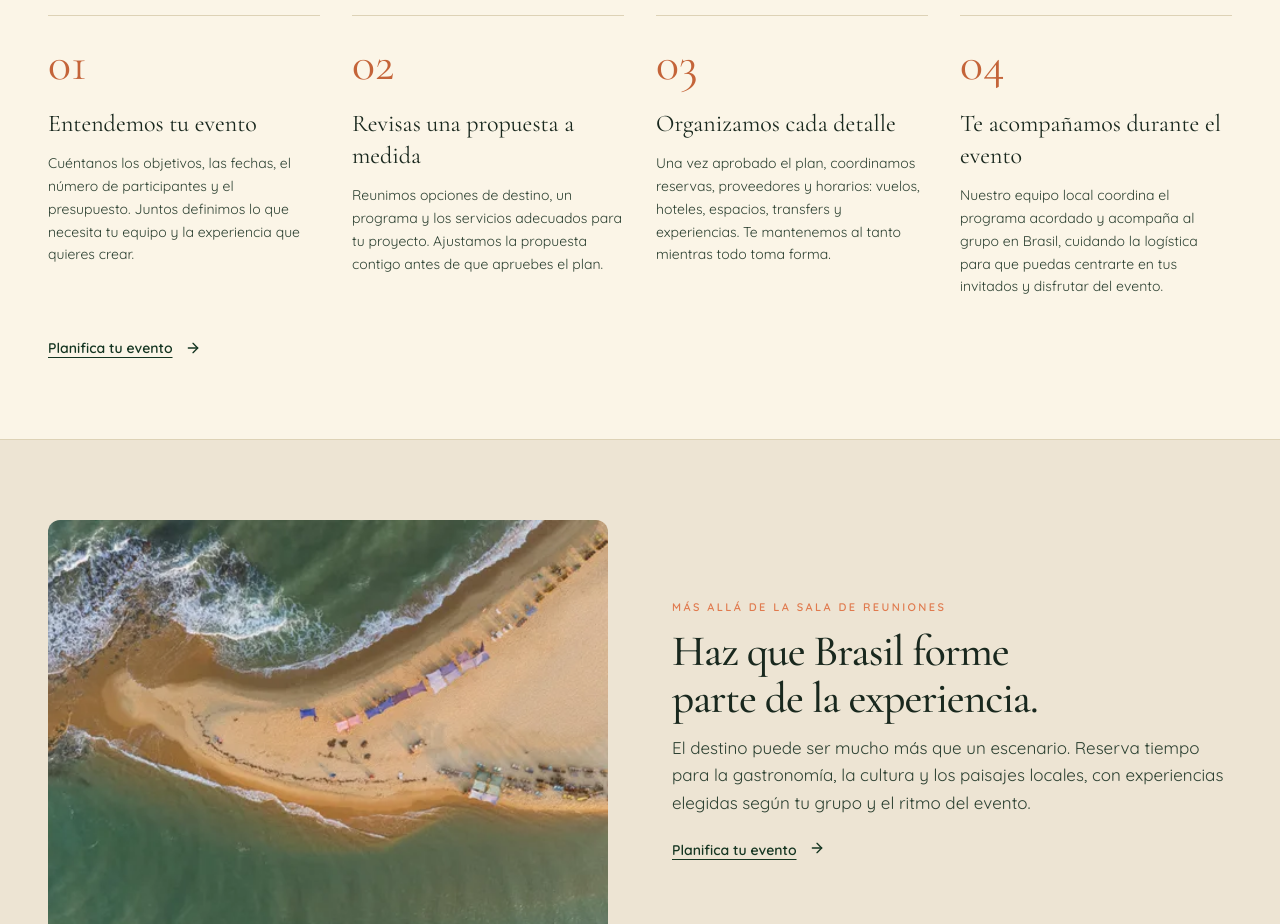
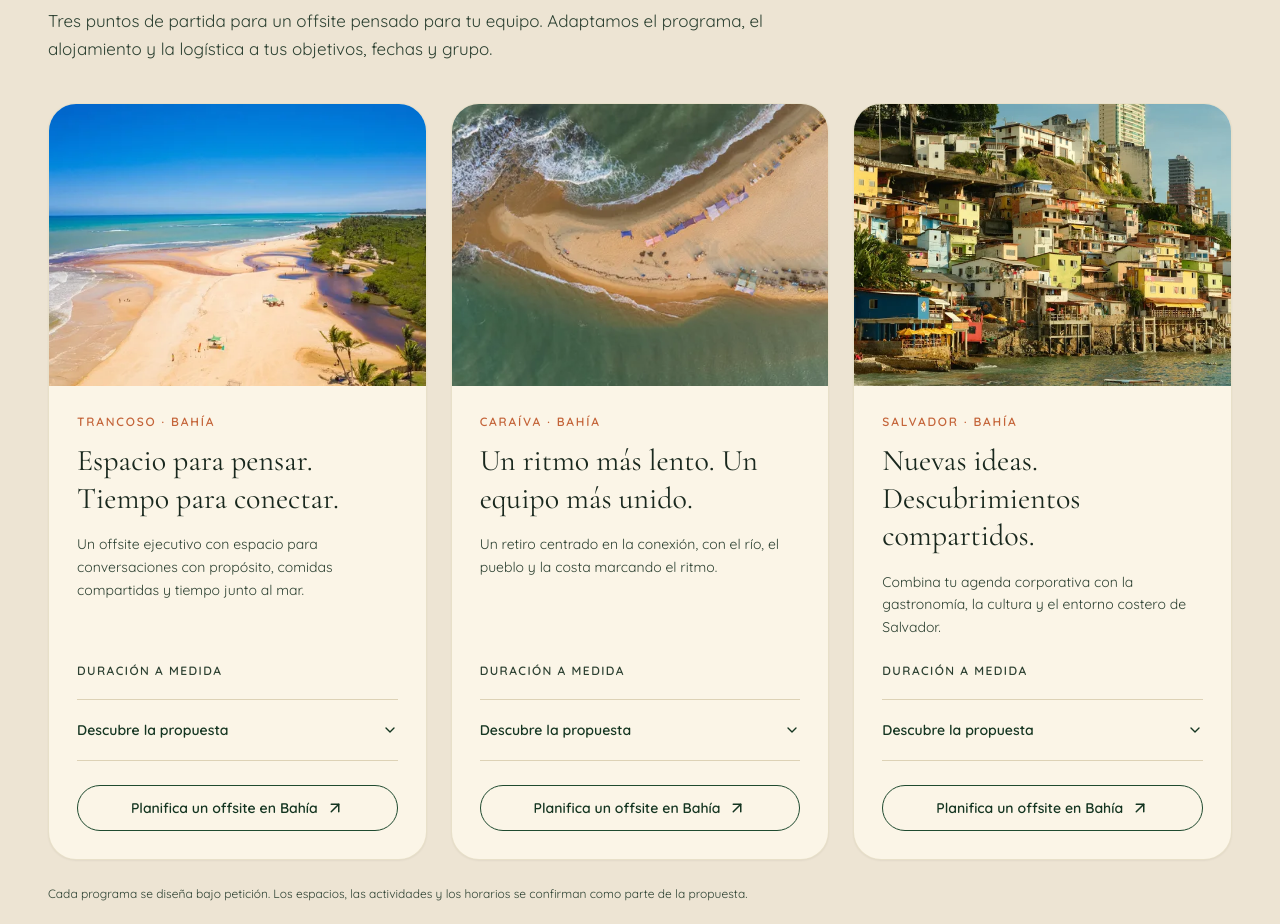
Before and after one commit to marinavvargas19-arch/braziloffscript, a Next.js app: page /es/corporate-events in a window 1280 px wide. Shown: the part 1522-2446 px from the top of the page. Built offline with nearby package versions, Linux system fonts and the light colour scheme.

Commit message:
Add bilingual Bahia offsite experience cards

```diff
--- /dev/null
+++ b/components/bahia-offsites.jsx
@@ -0,0 +1,56 @@
+import { ArrowUpRight, ChevronDown } from 'lucide-react';
+import { Container, SectionHead } from '@/components/ui/section';
+
+const copy = {
+  en: {
+    eyebrow: 'Signature offsites', title: 'Bring your team to Bahia.',
+    intro: 'Three starting points for an offsite shaped around your people. We tailor the programme, accommodation and logistics to your objectives, dates and group.',
+    duration: 'Tailored duration', details: 'Explore the idea', cta: 'Plan an offsite in Bahia',
+    note: 'Each programme is designed on request. Venues, activities and timing are confirmed as part of your proposal.',
+    cards: [
+      { destination: 'Trancoso', title: 'Space to think. Time to connect.', description: 'An executive offsite with room for focused conversations, shared meals and time by the sea.', image: '/blog/optimized/trancoso', alt: 'Beach and palm-lined river mouth in Trancoso, Bahia', ideas: ['Focused planning sessions in a setting selected for your team.', 'Time to unwind by the beach between conversations.', 'Shared dinners and local experiences woven into the agenda.'] },
+      { destination: 'Caraíva', title: 'A slower rhythm. A closer team.', description: 'A retreat centred on connection, with the river, village and coastline setting the pace.', image: '/blog/optimized/caraiva', alt: 'Aerial view of the river mouth and beach in Caraíva, Bahia', ideas: ['Space for small-group conversations and team reflection.', 'Time by the river and sea, with experiences chosen around your group.', 'Transfers and the river crossing planned as part of the journey.'] },
+      { destination: 'Salvador', title: 'Fresh ideas. Shared discoveries.', description: 'Combine your corporate agenda with the food, culture and coastal setting of Salvador.', image: '/corporate/salvador-offsite', alt: 'Colourful waterfront buildings and boats in Salvador, Bahia', ideas: ['Meeting spaces and accommodation selected around your agenda.', 'Cultural discoveries and shared meals beyond the meeting room.', 'Arrival logistics and local transfers coordinated for your team.'] },
+    ],
+  },
+  es: {
+    eyebrow: 'Offsites con identidad', title: 'Reúne a tu equipo en Bahía.',
+    intro: 'Tres puntos de partida para un offsite pensado para tu equipo. Adaptamos el programa, el alojamiento y la logística a tus objetivos, fechas y grupo.',
+    duration: 'Duración a medida', details: 'Descubre la propuesta', cta: 'Planifica un offsite en Bahía',
+    note: 'Cada programa se diseña bajo petición. Los espacios, las actividades y los horarios se confirman como parte de la propuesta.',
+    cards: [
+      { destination: 'Trancoso', title: 'Espacio para pensar. Tiempo para conectar.', description: 'Un offsite ejecutivo con espacio para conversaciones con propósito, comidas compartidas y tiempo junto al mar.', image: '/blog/optimized/trancoso', alt: 'Playa y desembocadura rodeada de palmeras en Trancoso, Bahía', ideas: ['Sesiones de planificación en un entorno elegido para tu equipo.', 'Tiempo para descansar en la playa entre conversaciones.', 'Cenas compartidas y experiencias locales integradas en la agenda.'] },
+      { destination: 'Caraíva', title: 'Un ritmo más lento. Un equipo más unido.', description: 'Un retiro centrado en la conexión, con el río, el pueblo y la costa marcando el ritmo.', image: '/blog/optimized/caraiva', alt: 'Vista aérea de la desembocadura y la playa de Caraíva, Bahía', ideas: ['Espacio para conversaciones en grupos pequeños y reflexión en equipo.', 'Tiempo junto al río y al mar, con experiencias adaptadas al grupo.', 'Traslados y cruce del río planificados como parte del viaje.'] },
+      { destination: 'Salvador', title: 'Nuevas ideas. Descubrimientos compartidos.', description: 'Combina tu agenda corporativa con la gastronomía, la cultura y el entorno costero de Salvador.', image: '/corporate/salvador-offsite', alt: 'Edificios de colores y embarcaciones junto al mar en Salvador, Bahía', ideas: ['Espacios de reunión y alojamiento elegidos según tu agenda.', 'Descubrimientos culturales y comidas compartidas fuera de la sala de reuniones.', 'Llegadas y traslados locales coordinados para tu equipo.'] },
+    ],
+  },
+};
+
+export default function BahiaOffsites({ locale = 'en' }) {
+  const c = copy[locale] || copy.en;
+  return <section id="bahia-offsites" className="scroll-mt-28 py-14 sm:py-20 bg-cream border-y border-line">
+    <Container>
+      <div className="w-16 h-1 rounded-full bg-terra mb-6" aria-hidden="true" />
+      <SectionHead eyebrow={c.eyebrow} title={c.title} sub={c.intro} className="max-w-3xl" />
+      <div className="grid lg:grid-cols-3 gap-6 mt-10">
+        {c.cards.map(card => <article key={card.destination} className="min-w-0 flex flex-col bg-paper rounded-[28px] overflow-hidden border border-line/60 shadow-sm">
+          <img src={`${card.image}-960.webp`} srcSet={`${card.image}-640.webp 640w, ${card.image}-960.webp 960w`} sizes="(min-width:1024px) 380px, (min-width:640px) 90vw, 100vw" width={960} height={640} loading="lazy" decoding="async" alt={card.alt} className="w-full aspect-[4/3] object-cover" />
+          <div className="p-6 sm:p-7 flex flex-col flex-1">
+            <p className="text-xs uppercase tracking-[.15em] font-semibold text-terra-d">{card.destination} · {locale === 'es' ? 'Bahía' : 'Bahia'}</p>
+            <h3 className="font-serif text-3xl leading-tight mt-3">{card.title}</h3>
+            <p className="text-sm leading-relaxed text-ink-soft mt-4 mb-6">{card.description}</p>
+            <div className="mt-auto">
+              <p className="text-xs uppercase tracking-[.12em] text-ink-soft font-semibold border-b border-line pb-5">{c.duration}</p>
+              <details className="group py-5 border-b border-line">
+                <summary className="cursor-pointer list-none flex items-center justify-between gap-3 text-sm font-semibold text-leaf-d [&::-webkit-details-marker]:hidden">{c.details}<ChevronDown size={16} className="shrink-0 transition-transform group-open:rotate-180" aria-hidden="true"/></summary>
+                <ul className="list-disc pl-5 space-y-3 mt-5 text-sm leading-relaxed text-ink-soft">{card.ideas.map(idea => <li key={idea}>{idea}</li>)}</ul>
+              </details>
+              <a href="#event-inquiry" aria-label={`${c.cta} — ${card.destination}`} className="flex items-center justify-center gap-2 w-full mt-6 px-4 py-3 rounded-full border border-leaf text-leaf-d hover:bg-leaf-d hover:text-cream-50 transition text-sm font-semibold text-center">{c.cta}<ArrowUpRight size={18} className="shrink-0" aria-hidden="true"/></a>
+            </div>
+          </div>
+        </article>)}
+      </div>
+      <p className="mt-6 max-w-3xl text-xs leading-relaxed text-ink-soft">{c.note}</p>
+    </Container>
+  </section>;
+}
--- a/components/corporate-events.jsx
+++ b/components/corporate-events.jsx
@@ -1,4 +1,5 @@
 import { ArrowRight, Building2, Car, MapPin, Compass, Handshake, Plane } from 'lucide-react';
+import BahiaOffsites from '@/components/bahia-offsites';
 import CorporateInquiry from '@/components/corporate-inquiry';
 import { Container, SectionHead } from '@/components/ui/section';
 import { corporateCopy, CORPORATE_PATH } from '@/lib/corporate-events';
@@ -27,6 +28,8 @@ export default function CorporateEvents({ locale = 'en' }) {
       <div className="grid md:grid-cols-3 gap-6">{c.formats.map(([title,body],i)=><section key={title} className="border-t border-line pt-6"><span className="text-terra-d text-xs font-bold tracking-widest">0{i+1}</span><h3 className="font-serif text-[28px] mt-3 mb-3">{title}</h3><p className="text-sm leading-relaxed text-ink-soft">{body}</p></section>)}</div>
     </Container></section>
 
+    <BahiaOffsites locale={locale} />
+
     <section id="event-process" className="scroll-mt-32 bg-paper border-y border-line py-14 sm:py-20"><Container>
       <SectionHead eyebrow={c.processEyebrow} title={c.processTitle} className="max-w-3xl"/>
       <ol className="grid sm:grid-cols-2 lg:grid-cols-4 gap-8 mt-12">{c.steps.map(([title,body],i)=><li key={title} className="border-t border-line pt-6"><span className="font-serif text-5xl text-terra-d">0{i+1}</span><h3 className="font-serif text-2xl mt-5 mb-3">{title}</h3><p className="text-sm leading-relaxed text-ink-soft">{body}</p></li>)}</ol>
```
Also changed, not shown: public/corporate/salvador-offsite-640.webp (added), public/corporate/salvador-offsite-960.webp (added).
